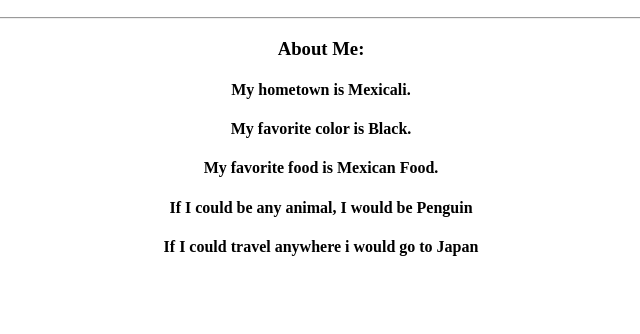
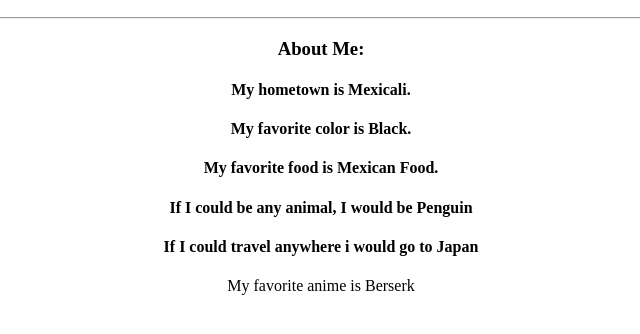
Before and after one commit to SUNDAYZE/profile, a plain HTML site: page index.html in a window 1280 px wide. Shown: the part 110-444 px from the top of the page, without its empty margins (319-959 px from the left). Drawn offline with Linux system fonts and the light colour scheme.

Commit message:
add favorite anime

```diff
--- a/index.html
+++ b/index.html
@@ -16,6 +16,7 @@
 					<h4>My favorite food is Mexican Food.</h4>
 					<h4>If I could be any animal, I would be Penguin</h4>
                     <h4>If I could travel anywhere i would go to Japan</h4>
+                    <p>My favorite anime is Berserk</p>
 			</div>
 		  </body>
 		</html>
```
